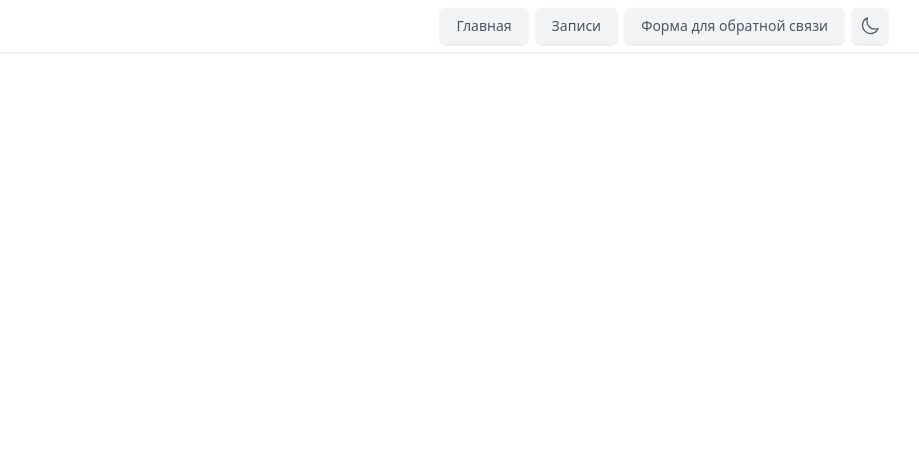
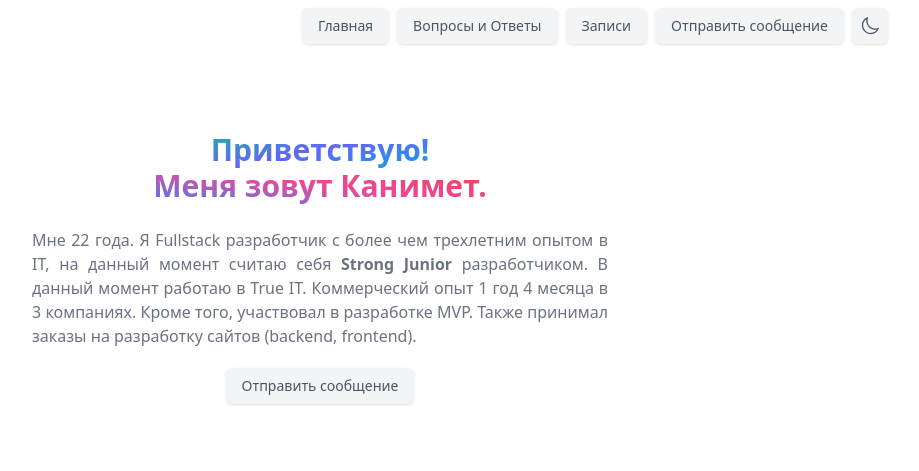
Before and after one commit to eraliev-kanimet/eraliev-kanimet, a website built with Vite: page frontend/index.html in a window 1280 px wide. Shown: the whole page, without its empty margins (320-1239 px from the left). Built offline with nearby package versions, Linux system fonts and the light colour scheme.

Commit message:
Made a component in html: hero. Change UI.

```diff
--- a/frontend/index.html
+++ b/frontend/index.html
@@ -7,8 +7,12 @@
     <title>Kanimet Eraliev</title>
 </head>
 <body>
-<div class="wrapper">
+<div class="wrapper bg-white dark:bg-gray-900">
     {{> header }}
+
+    <main class="px-3">
+        {{> hero }}
+    </main>
 </div>
 <script type="module" src="src/js/index.js"></script>
 </body>
--- a/frontend/src/components/header.html
+++ b/frontend/src/components/header.html
@@ -1,4 +1,4 @@
-<header class="shadow dark:bg-gray-900">
+<header class="sticky top-0 w-screen backdrop-filter backdrop-blur-lg">
     <div class="max-w-6xl mx-auto flex justify-end p-2 gap-2">
         <nav class="flex gap-2">
             <button class="btn-v1">
@@ -6,11 +6,15 @@
             </button>
 
             <button class="btn-v1">
+                <span>Вопросы и Ответы</span>
+            </button>
+
+            <button class="btn-v1">
                 <span>Записи</span>
             </button>
 
             <button class="btn-v1">
-                <span>Форма для обратной связи</span>
+                <span>Отправить сообщение</span>
             </button>
         </nav>
         <button class="btn-v2" id="themeBtn">
--- /dev/null
+++ b/frontend/src/components/hero.html
@@ -0,0 +1,22 @@
+<section class="mt-20 max-w-6xl mx-auto pb-16 text-center flex flex-col items-center">
+    <h1 class="text-3xl font-extrabold text-center lg:text-3xl 2xl:text-4xl">
+        <span class="text-transparent bg-gradient-to-br bg-clip-text from-teal-500 via-indigo-500 to-sky-500 dark:from-teal-200 dark:via-indigo-300 dark:to-sky-500">
+            Приветствую!
+        </span>
+        <br>
+        <span class="text-transparent bg-gradient-to-tr bg-clip-text from-blue-500 via-pink-500 to-red-500 dark:from-sky-300 dark:via-pink-300 dark:to-red-500">
+            Меня зовут Канимет.
+        </span>
+    </h1>
+
+    <p class="mt-6 mb-5 max-w-xl text-gray-500 dark:text-gray-300 text-justify">
+        Мне 22 года. Я Fullstack разработчик с более чем трехлетним опытом в IT, на данный момент считаю себя <b>Strong
+        Junior</b> разработчиком. В данный момент работаю в True IT.
+        Коммерческий опыт 1 год 4 месяца в 3 компаниях. Кроме того, участвовал в разработке MVP. Также принимал
+        заказы на разработку сайтов (backend, frontend).
+    </p>
+
+    <button class="btn-v1">
+        <span>Отправить сообщение</span>
+    </button>
+</section>
--- a/frontend/src/scss/components.scss
+++ b/frontend/src/scss/components.scss
@@ -1,5 +1,7 @@
 
 .btn-v1 {
+  cursor: pointer;
+
   @apply px-4 py-2 text-sm shadow hover:shadow-none hover:border-gray-200 rounded-md transition-all duration-300 bg-gray-100 dark:bg-gray-800 hover:bg-gray-200 dark:hover:bg-gray-700;
 
   & > * {
```
Also changed, not shown: 1 other file.
